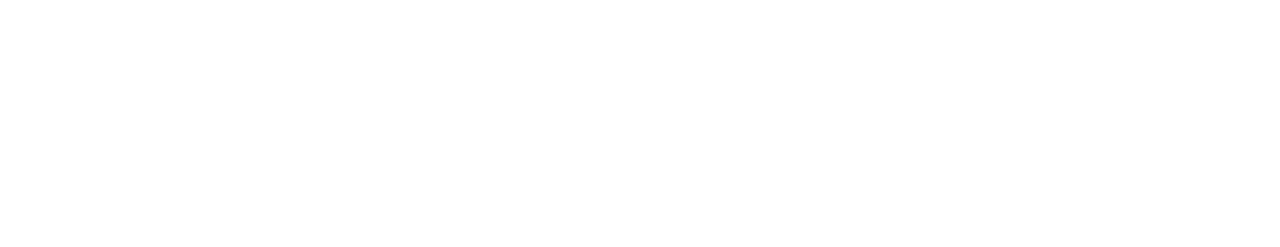
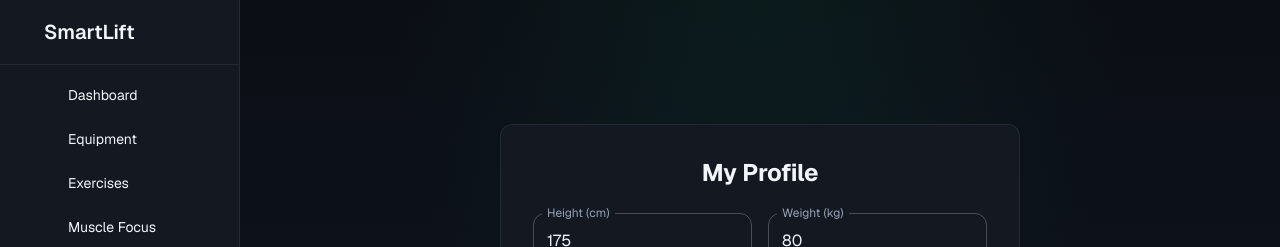
Before and after one commit to HeisenbergI8/smartlift, a Next.js app: page /profile in a window 1280 px wide. Before the commit this address had no page. Shown: the top 247 px of the page. Built offline with nearby package versions, Linux system fonts and the light colour scheme; some icons are missing.

Commit message:
feat(user-profile): add app route page

```diff
--- /dev/null
+++ b/src/app/(protected)/profile/page.tsx
@@ -0,0 +1,5 @@
+import UserProfilePage from "@/views/user-profile/pages/UserProfilePage";
+
+export default function Page() {
+  return <UserProfilePage />;
+}
```
